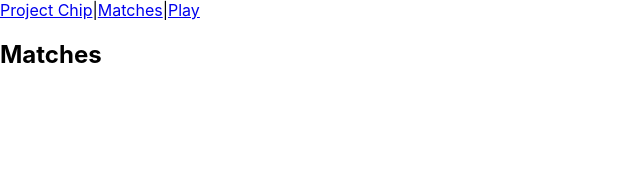
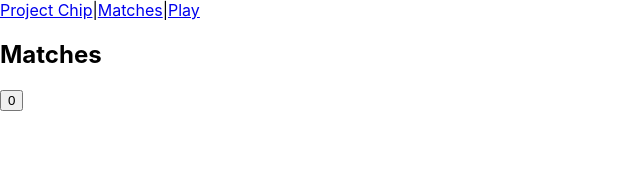
Before and after one commit to treedefense/projectchip, a React (Create React App) app in the folder frontend/: page /matches in a window 1280 px wide. Shown: the top 179 px of the page, without its empty margins (0-640 px from the left). Built offline with nearby package versions, Linux system fonts and the light colour scheme.

Commit message:
add route to view current match (#33)
* add route to view current match

* add playable match and add matches dashboard

* removed console.log

```diff
--- a/frontend/src/db.tsx
+++ b/frontend/src/db.tsx
@@ -1,4 +1,4 @@
-import { Location, Match } from './models';
+import { Location, Match, Hole } from './models';
 
 const locations = [
     {
@@ -11,6 +11,34 @@ const locations = [
             },
             {
                 id: 2,
+                par: 4,
+            },
+            {
+                id: 3,
+                par: 5,
+            },
+            {
+                id: 4,
+                par: 3,
+            },
+            {
+                id: 5,
+                par: 3,
+            },
+            {
+                id: 6,
+                par: 4,
+            },
+            {
+                id: 7,
+                par: 5,
+            },
+            {
+                id: 8,
+                par: 3,
+            },
+            {
+                id: 9,
                 par: 4,
             },
         ],
@@ -31,7 +59,14 @@ const locations = [
     },
 ];
 
-const matches: Array<Match> = [];
+const matches: Array<Match> = [
+    {
+        id: 0,
+        location: locations[0],
+        holes: locations[0].holes,
+        strokes: new Array(9).fill(0),
+    },
+];
 
 export function GetLocations(): Location[] {
     return locations;
@@ -45,6 +80,21 @@ export function GetLocation(id: number): (Location|undefined) {
     }
 }
 
-export function CreateMatch(match: Match) {
+export function CreateMatch({location, holes}: {location: Location; holes: Hole[];}): number {
+    const match = {
+        id: matches.length,
+        location,
+        holes,
+        strokes: new Array(holes.length).fill(0),
+    }
     matches.push(match);
+    return match.id;
 }
+
+export function GetMatch(matchId: number) {
+    return matches[matchId];
+}
+
+export function GetMatches(): Match[] {
+    return matches;
+}
--- a/frontend/src/models.tsx
+++ b/frontend/src/models.tsx
@@ -10,6 +10,7 @@ export interface Hole {
 }
 
 export interface Match {
+  id: number;
   location: Location;
   holes: Hole[];
   strokes: number[];
--- /dev/null
+++ b/frontend/src/routes/Matches/Match/Match.css
@@ -0,0 +1,6 @@
+.container {
+    display: grid;
+    grid: auto-flow 2rem / repeat(3,3rem);
+    align-items: center;
+    justify-items: center;
+}
--- /dev/null
+++ b/frontend/src/routes/Matches/Match/index.tsx
@@ -0,0 +1,66 @@
+import React, { useState } from 'react';
+import { GetMatch } from 'db';
+import { Hole } from 'models';
+import { useParams } from "react-router-dom";
+import { matchIdKey } from '../../paths';
+import './Match.css'
+
+function StrokePicker({ strokes, setStrokes }: { strokes: number[]; setStrokes: React.Dispatch<React.SetStateAction<any>>; }) {
+  return (
+    <div>
+      {[1, 2, 3, 4, 5, 6, 7, 8, 9].map(stroke => {
+        return (
+          <button key={stroke} onClick={() => setStrokes([...strokes, stroke])}>
+            {stroke}
+          </button>
+        );
+      })}
+    </div>
+  );
+}
+
+function ScoreView({ holes, strokes }: { holes: Hole[]; strokes: number[]; }) {
+  let score = 0;
+  for (let i = 0; i < strokes.length; i++) {
+    score += strokes[i] - holes[i].par;
+  }
+  return <div>Score: {score > 0 ? '+' : ''}{score.toString()}</div>;
+}
+
+export function Match() {
+    const params = useParams();
+    const [strokes, setStrokes] = useState<Array<number>>([]);
+
+    const matchId = params[matchIdKey];
+
+    if (!matchId) {
+        return <div></div>
+    }
+
+    const match = GetMatch(parseInt(matchId, 10));
+    if (!match) {
+      return <div></div>
+    }
+
+    return (
+      <main>
+        <h2>This Match</h2>
+        <div className="container">
+          <div>Hole</div>
+          <div>Par</div>
+          <div>Strokes</div>
+          {match.holes.map((hole, index) => {
+            return (
+              <React.Fragment key={hole.id}>
+                <div>{hole.id}</div>
+                <div>{hole.par}</div>
+                <div>{strokes[index] || '-'}</div>
+              </React.Fragment>
+            );
+          })}
+        </div>
+        <ScoreView holes={match.holes} strokes={strokes} />
+        {strokes.length < match.holes.length && <StrokePicker strokes={strokes} setStrokes={setStrokes} />}
+      </main>
+    );
+  }
--- /dev/null
+++ b/frontend/src/routes/Matches/MatchPicker/index.tsx
@@ -0,0 +1,23 @@
+import { GetMatches } from 'db';
+import { matchesPath } from '../../paths';
+import { useNavigate } from 'react-router-dom';
+
+export function MatchPicker() {
+    const navigate = useNavigate();
+    const matches = GetMatches();
+
+    return (
+        <main>
+            {matches.map(match => {
+                return (
+                    <button
+                        key={match.id}
+                        onClick={() => navigate(`${matchesPath}/${match.id}`)}
+                    >
+                        {match.id}
+                    </button>
+                );
+            })}
+        </main>
+    )
+}
--- a/frontend/src/routes/Matches/index.tsx
+++ b/frontend/src/routes/Matches/index.tsx
@@ -1,4 +1,6 @@
 import { Outlet } from 'react-router-dom';
+import { Match } from './Match';
+import { MatchPicker } from './MatchPicker';
 
 export function Matches() {
   return (
@@ -8,3 +10,8 @@ export function Matches() {
     </main>
   );
 }
+
+export {
+  Match,
+  MatchPicker,
+};
--- a/frontend/src/routes/Play/HolePicker/index.tsx
+++ b/frontend/src/routes/Play/HolePicker/index.tsx
@@ -1,6 +1,7 @@
 import { useState } from 'react';
 import { useSearchParams, useNavigate } from 'react-router-dom';
 import { GetLocation, CreateMatch } from '../../../db';
+import { matchesPath } from '../../paths';
 
 export function HolePicker() {
   const [searchParams] = useSearchParams();
@@ -31,14 +32,13 @@ export function HolePicker() {
   const onSubmit = () => {
     // create a match here
     const matchHoles = location.holes.filter(h => selectedHoles[h.id] === true);
-    CreateMatch({
+    const matchId = CreateMatch({
       location,
       holes: matchHoles,
-      strokes: new Array(matchHoles.length).fill(0),
     });
 
     // we want to go to /matches/:matchId but this doesn't exist
-    navigate('/');
+    navigate(`${matchesPath}/${matchId}`);
   }
 
   return (
--- a/frontend/src/routes/index.tsx
+++ b/frontend/src/routes/index.tsx
@@ -2,7 +2,7 @@ import { Routes as ReactRoutes, Route, Outlet, Link } from 'react-router-dom';
 
 import { Home } from './Home';
 import { NoMatch } from './NoMatch';
-import { Matches } from './Matches';
+import { Matches, Match, MatchPicker } from './Matches';
 
 import {
   Play,
@@ -11,15 +11,6 @@ import {
 } from './Play';
 
 import * as paths from './paths';
-
-/* Notes
- * /new : start a new match ( later on give it some metadata )
- * /new/course -> Pick the course to play on ( CoursesPicker )
- * /new/holes -> Choose which holes to play on ( HolePicker tbc )
- *   later on -> invite players, set date, etc
- * after all that a new "match" is created and you are taken to play that match
- * /play/:matchId -> play the match ( RoundView )
- */
 
 // Route the paths to the proper route element.
 // Heavily tied into the layout
@@ -30,6 +21,8 @@ export function Routes() {
         <Route index element={<Home />} />
 
         <Route path={paths.matchesPath} element={<Matches />} >
+          <Route index element={<MatchPicker />}/>
+          <Route path={paths.matchPath} element={<Match />} />
         </Route>
 
         <Route path={paths.playPath} element={<Play />} >
--- a/frontend/src/routes/paths.tsx
+++ b/frontend/src/routes/paths.tsx
@@ -1,4 +1,6 @@
 export const homePath = '/';
 export const matchesPath = '/matches';
+export const matchIdKey = 'matchId';
+export const matchPath = `${matchesPath}/:${matchIdKey}`;
 export const playPath = '/play';
 export const holePickerPath = playPath + '/holes';
```
